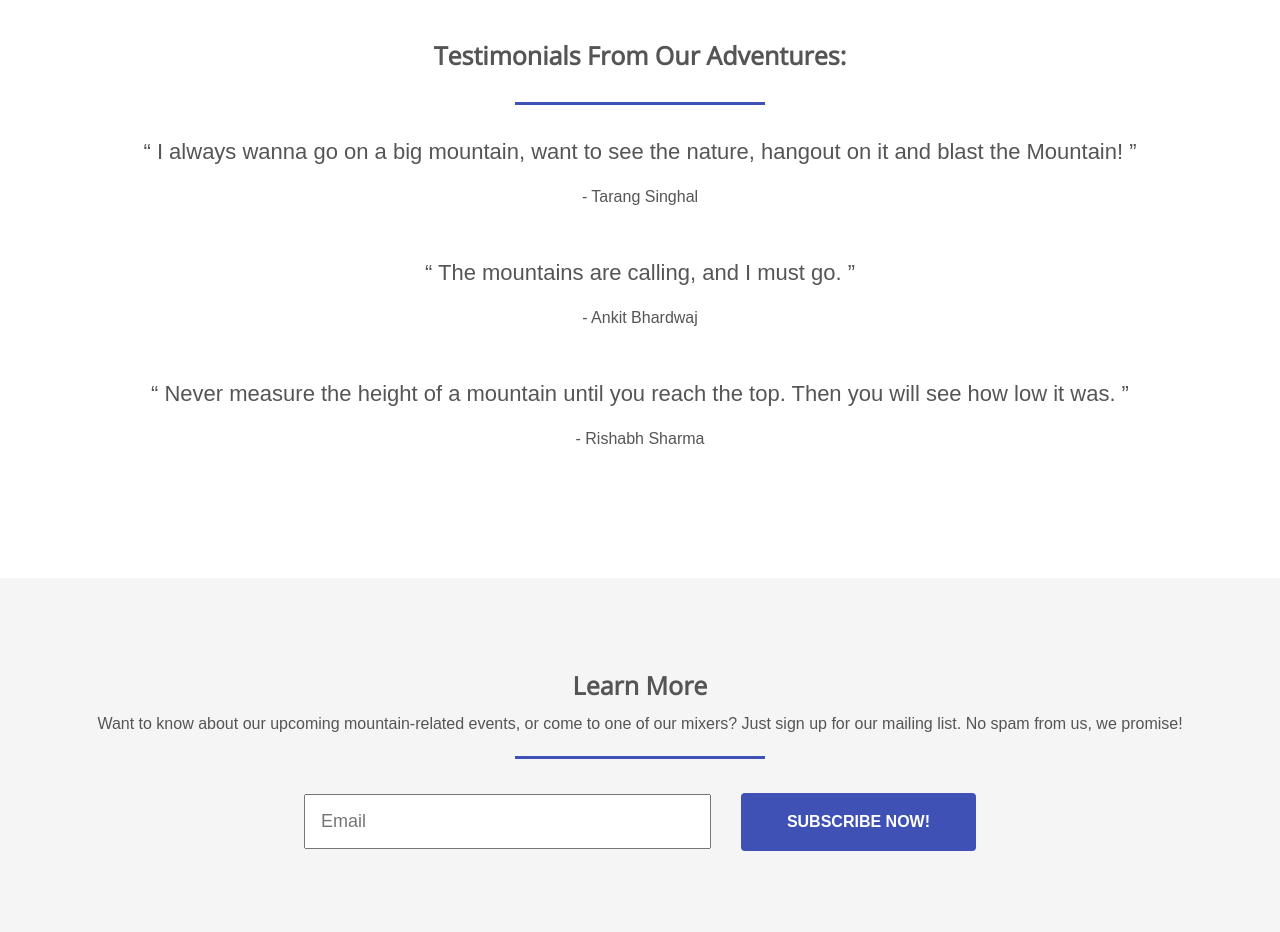
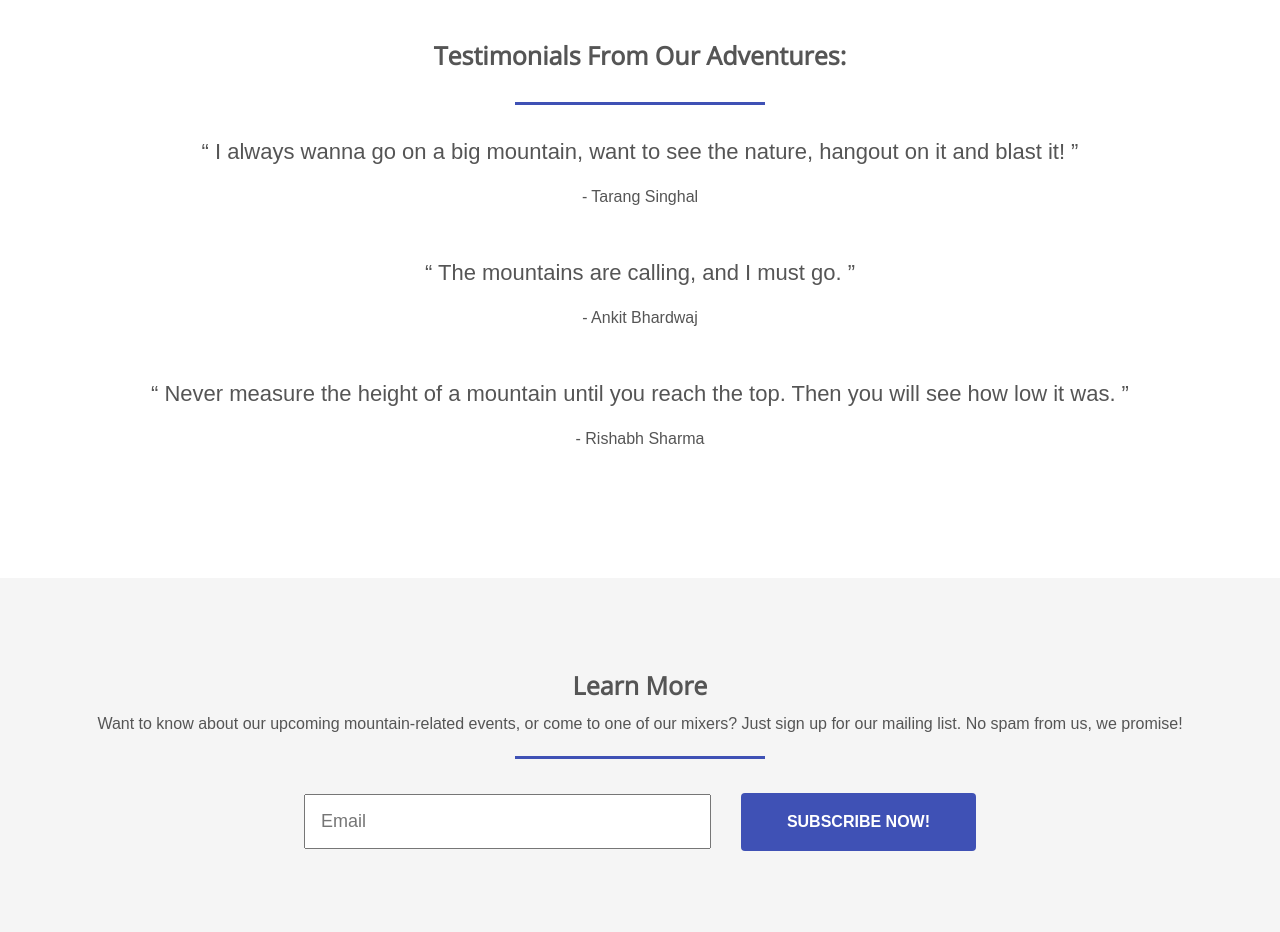
Before and after one commit to Tarang-singhal/Mountain-Land, a plain HTML site: page index.html in a window 1280 px wide. Shown: the part 2700-3632 px from the top of the page. Drawn offline with nearby package versions, Linux system fonts and the light colour scheme.

Commit message:
a small change

```diff
--- a/index.html
+++ b/index.html
@@ -74,7 +74,7 @@
         </h3>
         <hr>
         <p class="quote">
-            “ I always wanna go on a big mountain, want to see the nature, hangout on it and blast the Mountain! ”
+            “ I always wanna go on a big mountain, want to see the nature, hangout on it and blast it! ”
         </p>
         <p class="author">- Tarang Singhal</p>
         <p class="quote">
```
